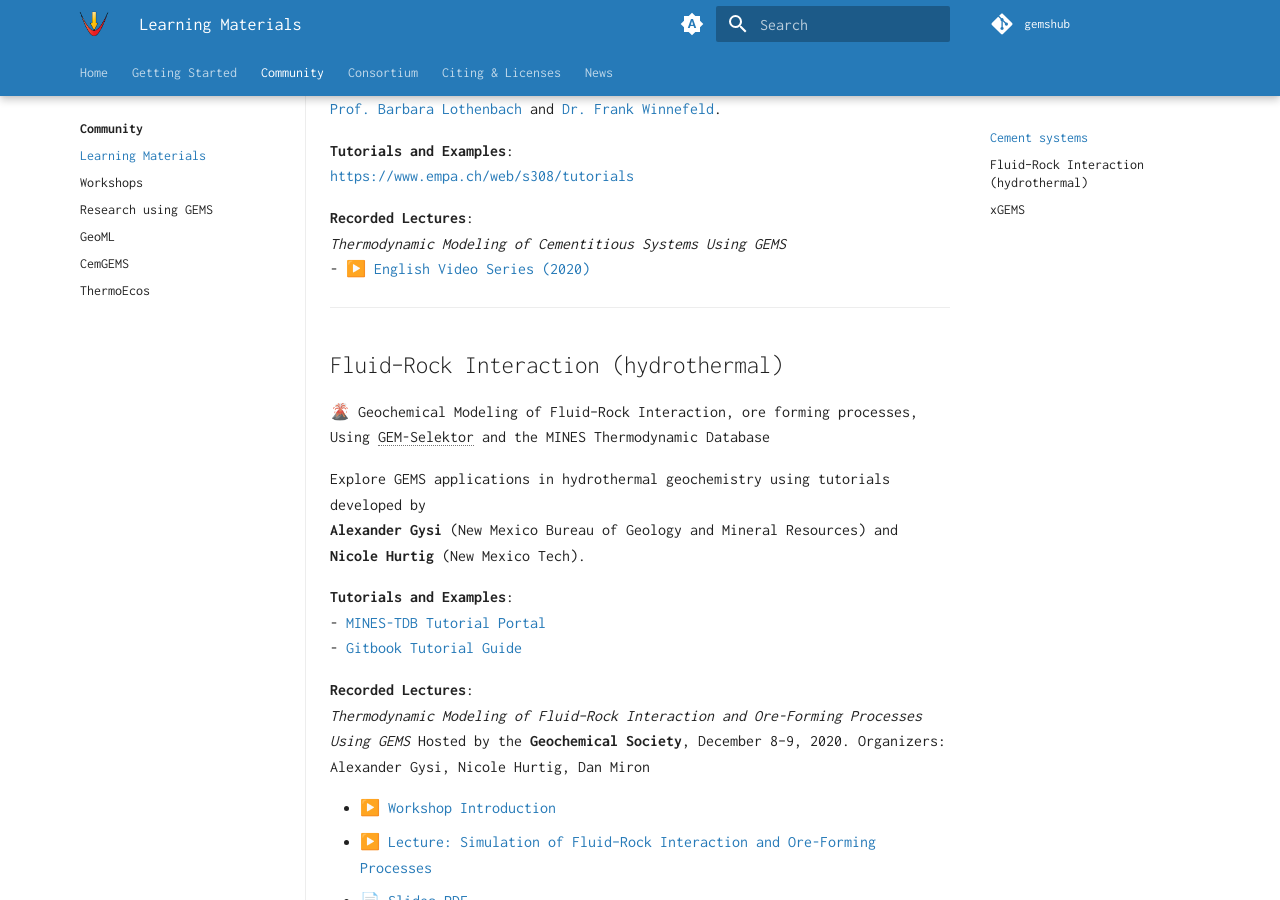
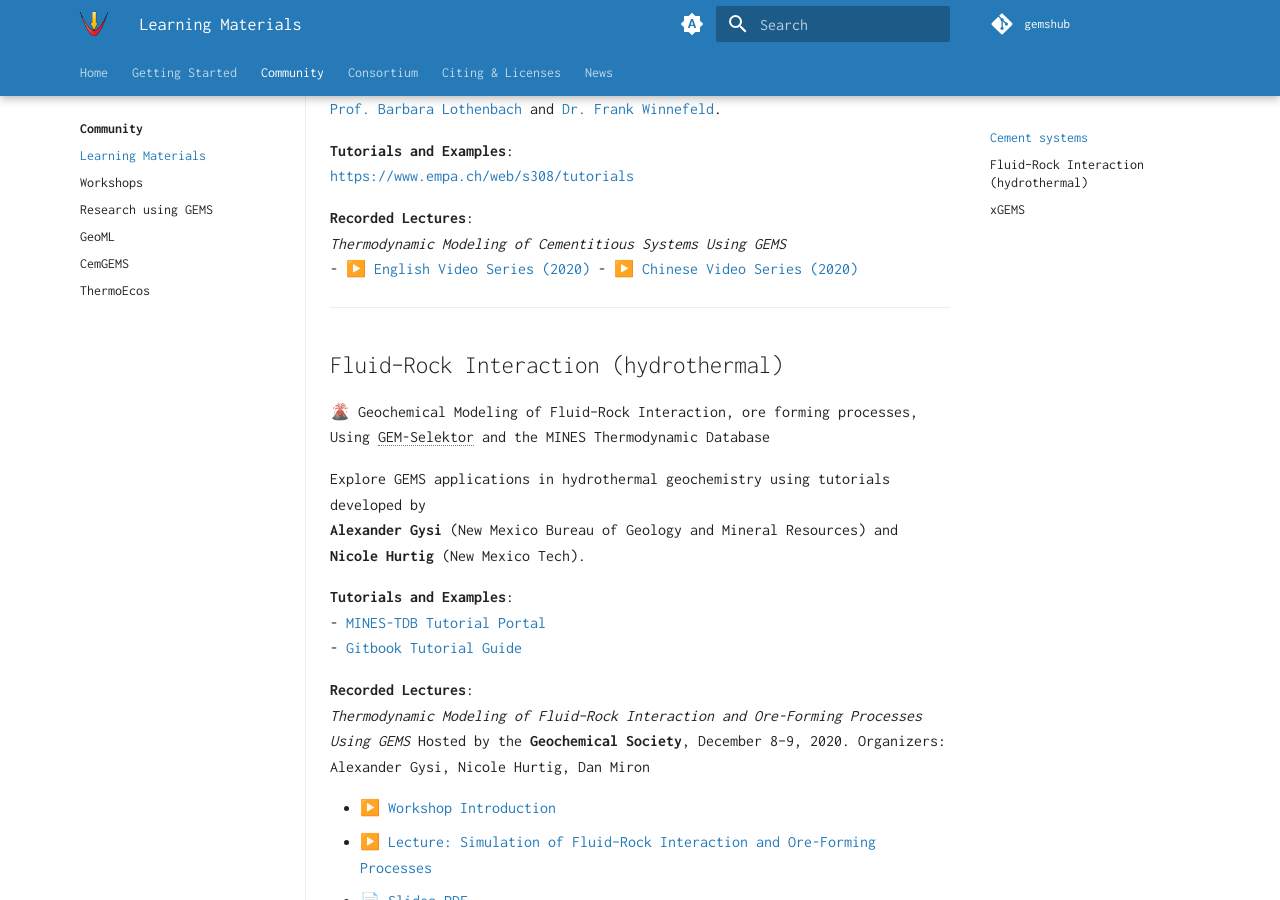
Before and after one commit to gemshub/site, an MkDocs documentation site: the page built from docs/community/materials.md, in a window 1280 px wide and 900 px high, scrolled down 317 px. Built offline with MkDocs 1.6.1 and Material for MkDocs 9.7.7, drawn with Linux system fonts in a browser that asks for light colours.

Commit message:
Add link to Chinese Video Series for GEMS

```diff
--- a/docs/community/materials.md
+++ b/docs/community/materials.md
@@ -13,6 +13,7 @@ Start learning GEMS through hands-on tutorials and example projects maintained a
 **Recorded Lectures**:
 *Thermodynamic Modeling of Cementitious Systems Using GEMS*
 - ▶️ [English Video Series (2020)](https://www.empa.ch/web/s308/gems-2020-videos)
+- ▶️ [Chinese Video Series (2020)](https://drive.switch.ch/index.php/s/sDkMQb3fJJqrCn5)
 
 ---
 
```
